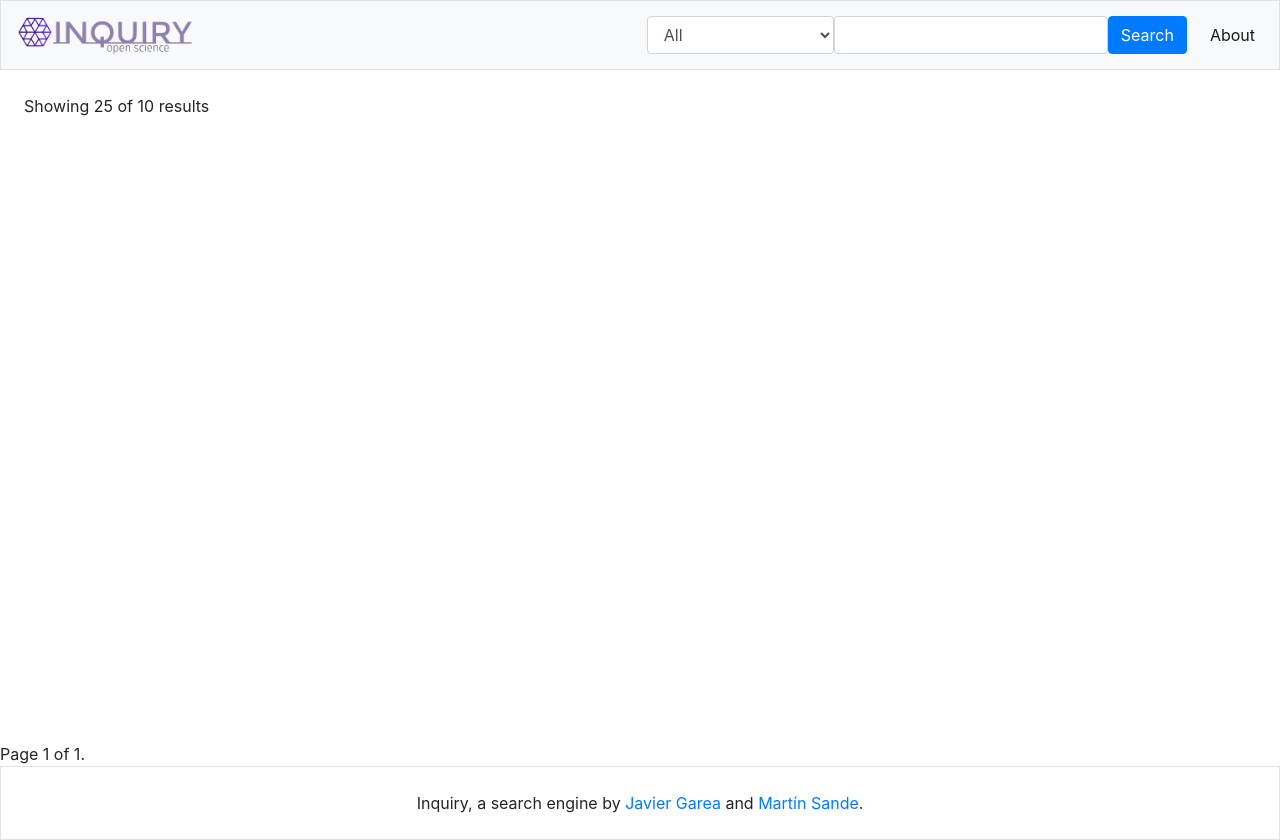
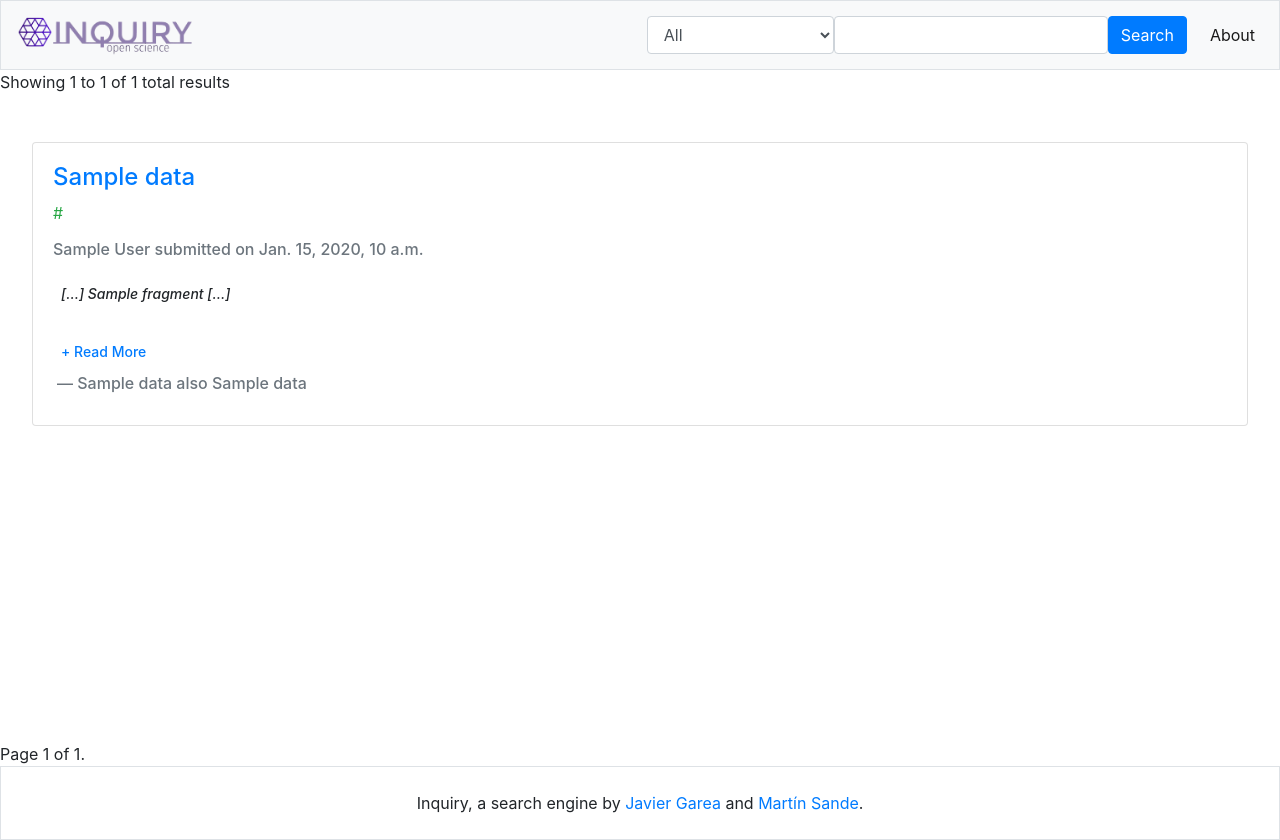
Before and after one commit to javiergarea/inquiry, a Django app: template inquiry_app/templates/search.html in a window 1280 px wide. Run offline with Django 3.2, Linux system fonts and the light colour scheme; tables that the repository leaves empty hold one stand-in row (values such as "Sample post"); the template is opened without the code that fills it: values that come from a table or form of the project are taken from there, most other values are stand-ins (such as "Sample title", 1, 10 or a date in 2020); some libraries are stand-ins or nearby versions.

Commit message:
ADD pagination + search by date

```diff
--- a/inquiry_app/services.py
+++ b/inquiry_app/services.py
@@ -41,7 +41,7 @@ class InquiryService:
                         minimum_should_match=1)
         search = search.query(final_query)
         search = search.source(['title', 'authors', 'subject', 'other_subjects',
-                                'abstract', 'abstract_url', 'pdf_url'])
+                                'abstract', 'abstract_url', 'pdf_url', 'submit_date'])
         search = search.highlight_options(order='score')
         search = search.highlight('abstract', fragment_size=400)
 
@@ -49,7 +49,6 @@ class InquiryService:
         search = search[0:total]
         search = self._extend_query(search, keywords)
         request = search.execute()
-        yield (total, len(request.hits.hits))
 
         for hit in request:
             response = hit.to_dict()
@@ -108,7 +107,6 @@ class InquiryService:
             search = search.highlight_options(order='score')
             search = search.highlight('abstract', fragment_size=400)
         request = search.execute()
-        yield (total, len(request.hits.hits))
 
         for hit in request:
             response = hit.to_dict()
@@ -116,5 +114,4 @@ class InquiryService:
                 response.update({'fragment': hit.meta.highlight.abstract})
             else:
                 response.update({'fragment': []})
-
             yield response
--- a/inquiry_app/templates/search.html
+++ b/inquiry_app/templates/search.html
@@ -18,12 +18,10 @@
 {% endblock %}
 
 {% block main %}
+  Showing {{ data.start_index }} to {{ data.end_index }} of {{ data.paginator.count }} total results
   <div class="p-4">
     {% for x in data %}
-      {% if forloop.first and data.number == 1 %}
-        Showing {{25}} of {{x.0}} results
-      {%  else %}
-        <div class="p-2">
+      <div class="py-4 px-2">
         <div class="card">
           <div class="card-body">
             <h4><a href="{{ x.abstract_url }}" class="card-title link">{{ x.title }}</a></h4>
@@ -31,7 +29,7 @@
             <h6 class="py-2 text-secondary">
               {{ x.authors | join:", " }} submitted on {{x.submit_date}}
             <h6>
-              <div class="p-1">
+            <div class="p-2">
               <div id="summary">
                 {% if x.fragment %}
                   <p class="collapse font-italic text-justify" id="summary{{ forloop.counter }}">
@@ -49,7 +47,7 @@
                 <a class="collapsed" data-toggle="collapse" href="#summary{{ forloop.counter }}" aria-expanded="false" aria-controls="summary{{ forloop.counter }}"></a>
               </div>
             </div>
-              <div class="pt-1 px-1">
+            <div class="p-1">
               <blockquote class="blockquote mb-0">
                 <div class="blockquote-footer">{{ x.subject }} {%if x.other_subjects %} also {{ x.other_subjects }} {% endif %}</div>
               </blockquote>
@@ -57,7 +55,6 @@
           </div>
         </div>
       </div>
-      {% endif %}
     {% endfor %}
 
   </div>
@@ -67,8 +64,8 @@
   <div class="pagination">
       <span class="step-links">
           {% if data.has_previous %}
-              <a href="{% url 'inquiry_app:search' %}?page=1&{{ request.GET.urlencode }}">&laquo; first</a>
-              <a href="{% url 'inquiry_app:search' %}?page={{ data.previous_page_number }}&{{ request.GET.urlencode }}">previous</a>
+              <a href="{% url 'inquiry_app:search' %}?{{ request.GET.urlencode }}&page=1">&laquo; first</a>
+              <a href="{% url 'inquiry_app:search' %}?{{ request.GET.urlencode }}&page={{ data.previous_page_number }}">previous</a>
           {% endif %}
 
           <span class="current">
@@ -76,8 +73,8 @@
           </span>
 
           {% if data.has_next %}
-              <a href="{% url 'inquiry_app:search' %}?page={{ data.next_page_number }}&{{ request.GET.urlencode }}">next</a>
-              <a href="{% url 'inquiry_app:search' %}?page={{ data.paginator.num_pages }}&{{ request.GET.urlencode }}">last &raquo;</a>
+              <a href="{% url 'inquiry_app:search' %}?{{ request.GET.urlencode}}&page={{ data.next_page_number }}">next</a>
+              <a href="{% url 'inquiry_app:search' %}?{{ request.GET.urlencode}}&page={{ data.paginator.num_pages }}">last &raquo;</a>
           {% endif %}
       </span>
   </div>
--- a/inquiry_app/views.py
+++ b/inquiry_app/views.py
@@ -23,7 +23,7 @@ def search(request):
                 result = service.search_by_keywords(basic_form.cleaned_data.get('keywords'),
                                                     basic_form.cleaned_data.get('subject'))
                 result_list = [item for item in result]
-                paginator = Paginator(result_list, 25)
+                paginator = Paginator(result_list, 15)
                 page = request.GET.get('page')
                 result_paginated = paginator.get_page(page)
             else:
@@ -41,7 +41,7 @@ def search(request):
                 end_date = adv_form.cleaned_data.get('end_date')
                 result = service.search_by_fields(title, authors, abstract, content, subject, start_date, end_date)
                 result_list = [item for item in result]
-                paginator = Paginator(result_list, 25)
+                paginator = Paginator(result_list, 15)
                 page = request.GET.get('page')
                 result_paginated = paginator.get_page(page)
             else:
```
Lines whose indentation alone changed are shown as unchanged.
